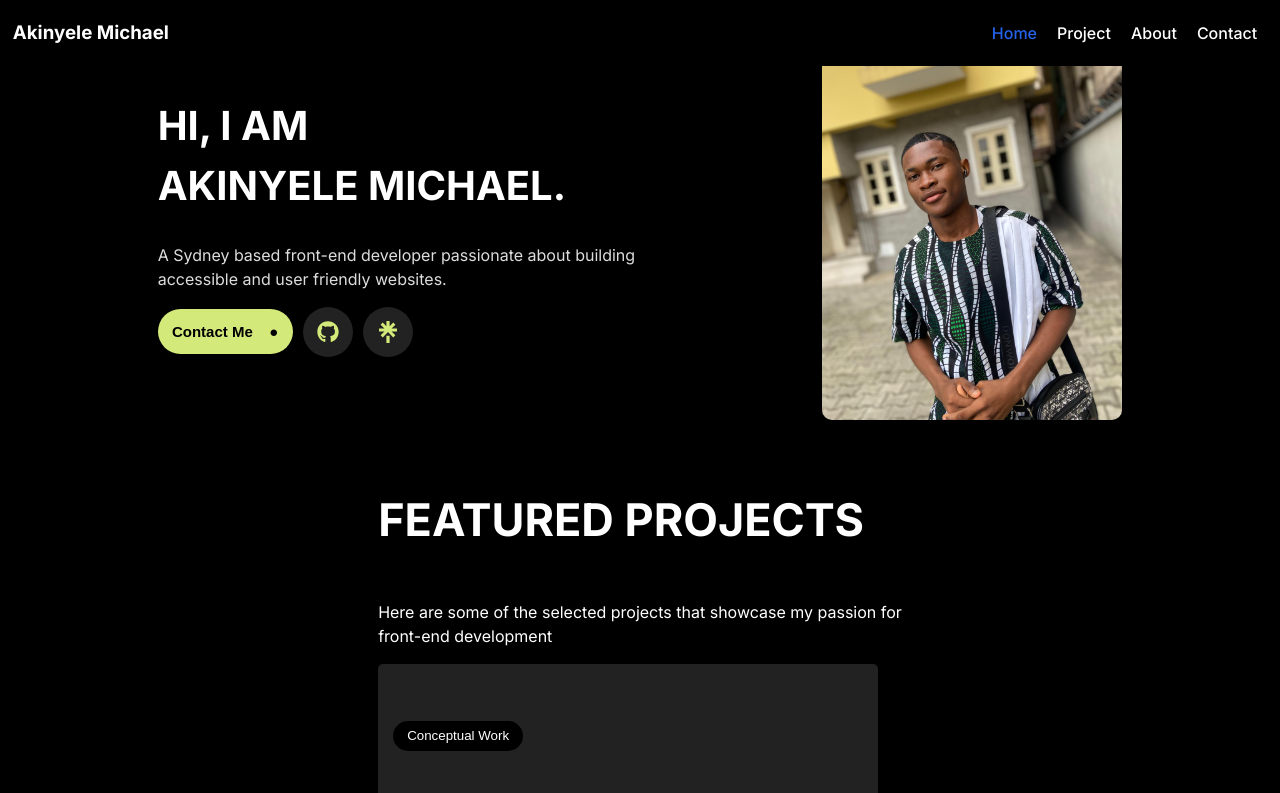
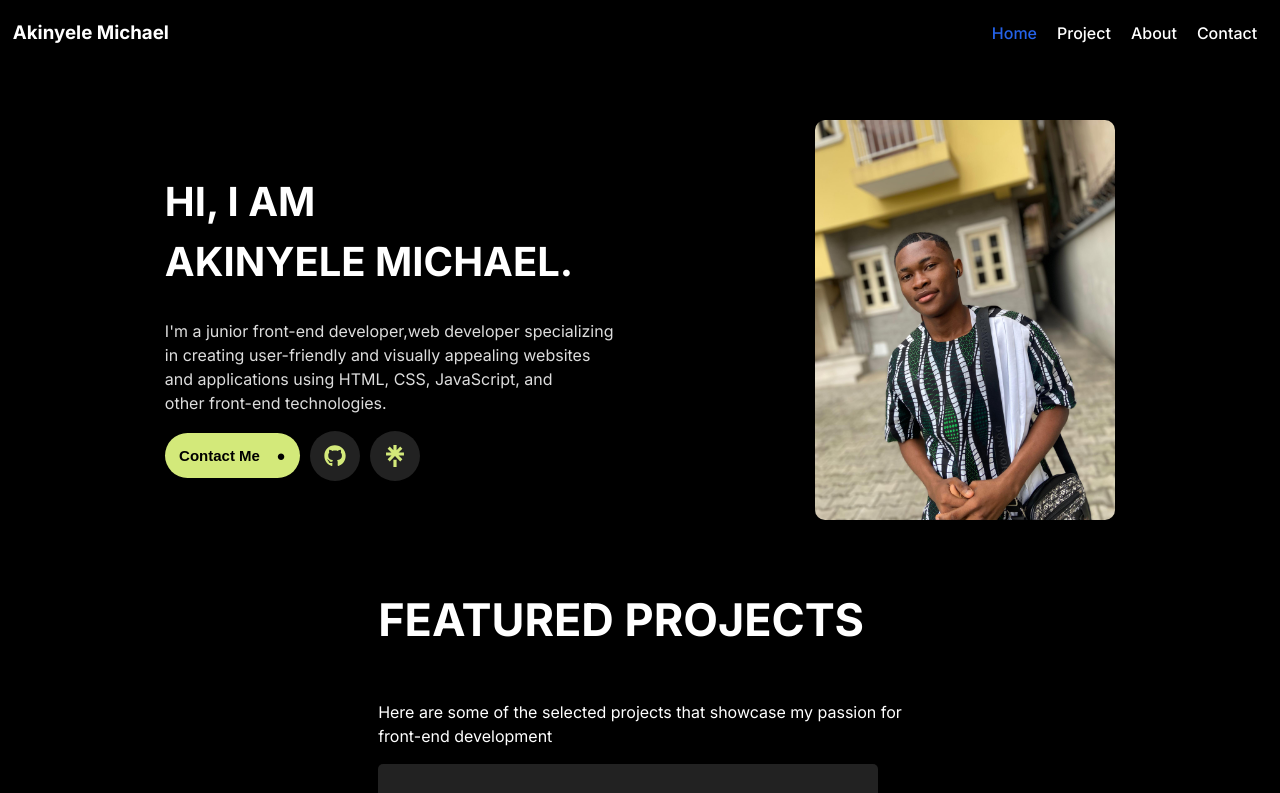
Before and after one commit to JbMichael890/PortFolio, a React (Vite) app: page / in a window 1280 px wide. Shown: the top 793 px of the page. Built offline with nearby package versions, Linux system fonts and the light colour scheme.

Commit message:
first commit

```diff
--- a/src/components/HomePage/HomePageOne.jsx
+++ b/src/components/HomePage/HomePageOne.jsx
@@ -4,7 +4,6 @@ import { SiLinktree } from "react-icons/si";
 import Profile from "../../assets/WhatsApp Image 2024-07-30 at 11.58.50_b4276ce2.jpg";
 import { MdArrowOutward } from "react-icons/md";
 import { Link } from "react-router-dom";
-
 
 const HomePageOne = () => {
   return (
@@ -15,8 +14,10 @@ const HomePageOne = () => {
             HI, I AM <br /> AKINYELE MICHAEL.
           </h1>
           <p>
-            A Sydney based front-end developer passionate about building <br />
-            accessible and user friendly websites.
+            I'm a junior front-end developer,web developer specializing <br />{" "}
+            in creating user-friendly and visually appealing websites <br /> and
+            applications using HTML, CSS, JavaScript, and <br /> other front-end
+            technologies.
           </p>
           <LogoHold>
             <a href="/contact">
@@ -61,6 +62,7 @@ const Container = styled.div`
   align-items: center;
   background-color: black;
   width: 100%;
+  margin-top: 100px;
 `;
 const Wrapper = styled.div`
   display: flex;
@@ -105,7 +107,7 @@ const TextHold = styled.div`
 const LogoHold = styled.div`
   display: flex;
   align-items: center;
-  a{
+  a {
     text-decoration: none;
   }
   button {
--- a/src/page/Projects.jsx
+++ b/src/page/Projects.jsx
@@ -14,7 +14,6 @@ const Projects = () => {
       <Movie />
       <DoctorSite />
       <NBA />
-
       <FabricStore />
       <GlobalTeam />
       <UserData />
```
Also changed, not shown: vercel.json (added). Lines whose indentation alone changed are shown as unchanged.
